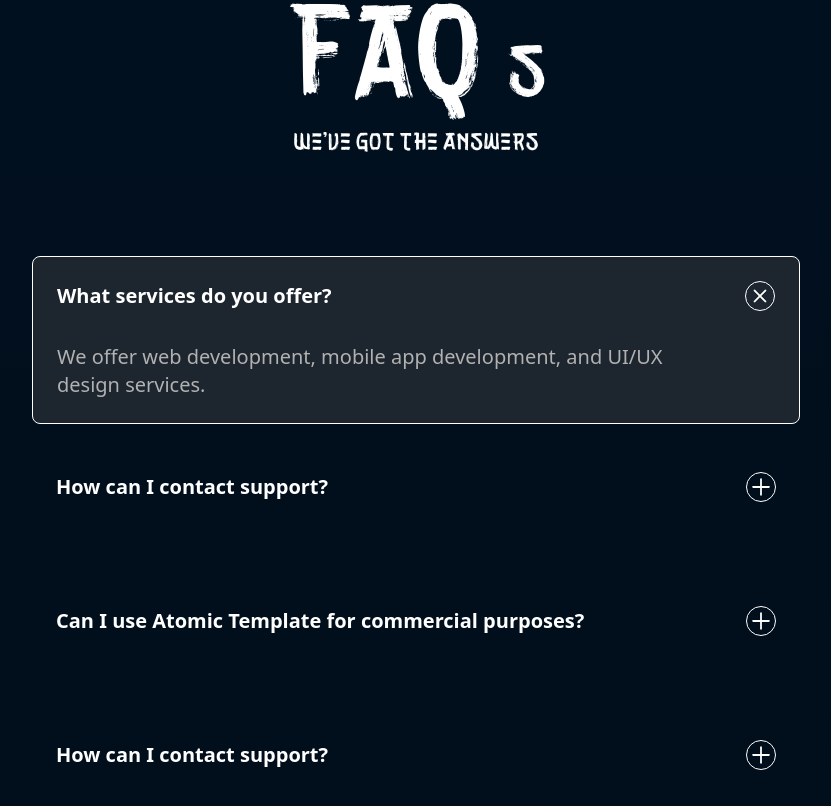
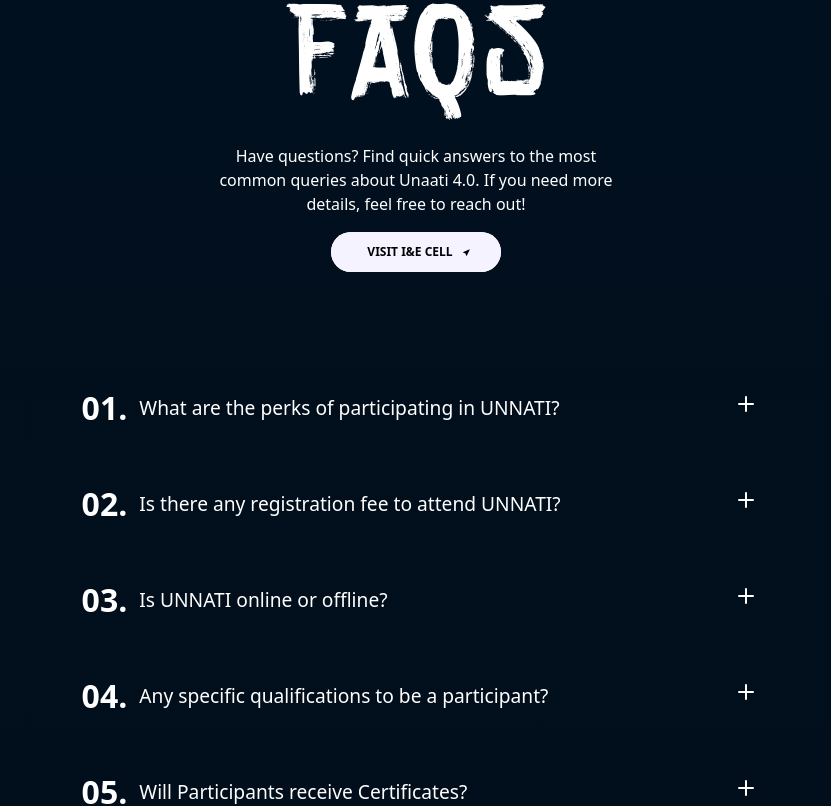
Before and after one commit to ArunKushhhh/StartupSaga4, a React (Vite) app: page / in a window 1280 px wide. Shown: the part 3400-4206 px from the top of the page, without its empty margins (224-1055 px from the left). Built offline with nearby package versions, Linux system fonts and the light colour scheme.

Commit message:
FAQs/changed
Signed-off-by: ArunKushhhh <arunkushwaha_230604@aitpune.edu.in>

```diff
--- /dev/null
+++ b/src/components/Content.jsx
@@ -0,0 +1,52 @@
+import Button from "./Button";
+import { TiLocationArrow } from "react-icons/ti";
+
+
+const ArrowIcon = () => (
+  <svg
+    xmlns="http://www.w3.org/2000/svg"
+    width="24"
+    height="24"
+    viewBox="0 0 24 24"
+    fill="none"
+    stroke="currentColor"
+    strokeWidth="2"
+    strokeLinecap="round"
+    strokeLinejoin="round"
+  >
+    <path d="M12 5l7 7-7 7" />
+    <line x1="4" y1="12" x2="20" y2="12" />
+  </svg>
+);
+
+const Content = () => {
+  return (
+    <>
+      <div className="w-[100%] m-auto flex flex-col items-center justify-start">
+        <div className="w-[100%] flex flex-col items-center gap-4">
+          {" "}
+          {/* Changed to items-start */}
+          <h1 className="uppercase text-center text-6xl md:text-9xl font-['shakuro'] text-white">
+            FAQs
+          </h1>
+          <p className="font-normal text-[16px] text-white text-center">
+            {" "}
+            {/* Font size set to 16px */}
+            Have questions? Find quick answers to the most common queries about
+            Unaati 4.0. If you need more details, feel free to reach out!
+          </p>
+          <a
+            href="https://www.aitecell.in/"
+            target="_blank"
+            rel="noopener noreferrer"
+            className="flex items-center justify-between  bg-white backdrop-blur-md rounded-full text-black"
+          >
+          <Button title={"Visit I&E Cell"} bg={"bg-violet-50"} rightIcon={<TiLocationArrow />} containerClass={"flex justify-between gap-2 items-center w-full"}/>
+          </a>
+        </div>
+      </div>
+    </>
+  );
+};
+
+export default Content;
--- a/src/components/HeroBg.jsx
+++ b/src/components/HeroBg.jsx
@@ -14,9 +14,7 @@ import Birds from "../../public/images/birds.svg";
 const HeroBg = () => {
   return (
     <div className="relative inset-0 flex justify-between w-full mx-auto pointer-events-none">
-      <div
-        className="absolute top-[38%] left-1/2 -translate-x-1/2 border-4  w-[200px] h-[200px] rounded-full shadow-[0_0_4px_4px_rgba(255,255,255,0.25)]"
-      />
+      <div className="absolute top-[38%] left-1/2 -translate-x-1/2 border-4  w-[200px] h-[200px] rounded-full shadow-[0_0_4px_4px_rgba(255,255,255,0.25)]" />
       <img
         src={Tree3}
         alt="treeLayer3"
@@ -74,7 +72,6 @@ const HeroBg = () => {
         alt="Horses"
         className="absolute left-1/2 -translate-x-1/2 bottom-64"
       />
-
       <img
         src={Ground}
         alt="ground"
--- /dev/null
+++ b/src/components/Questions.jsx
@@ -0,0 +1,88 @@
+import  { useState } from 'react';
+
+// SVGs for plus and minus signs
+const PlusIcon = () => (
+  <svg xmlns="http://www.w3.org/2000/svg" width="24" height="24" fill="none" viewBox="0 0 24 24">
+    <path stroke="currentColor" strokeLinecap="round" strokeLinejoin="round" strokeWidth="2" d="M12 5v14m-7-7h14"/>
+  </svg>
+);
+
+const MinusIcon = () => (
+  <svg xmlns="http://www.w3.org/2000/svg" width="24" height="24" fill="none" viewBox="0 0 24 24">
+    <path stroke="currentColor" strokeLinecap="round" strokeLinejoin="round" strokeWidth="2" d="M5 12h14"/>
+  </svg>
+);
+
+const faqs = [
+  {
+    id: 1,
+    question: "What are the perks of participating in UNNATI?",
+    answer: "You get to compete with the best young minds of AIT, a 48-hour event with amazing problem statements and prizes! Goodies and Swags. Cmon, still need more?"
+  },
+  {
+    id: 2,
+    question: "Is there any registration fee to attend UNNATI?",
+    answer: "NO, it's FREE! Just bring your team members along."
+  },
+  {
+    id: 3,
+    question: "Is UNNATI online or offline?",
+    answer: "Both the rounds of UNNATI are offline."
+  },
+  {
+    id: 4,
+    question: "Any specific qualifications to be a participant?",
+    answer: "You love to speak, ideate or work in groups, then you are more than welcome to participate in the Event."
+  },
+  {
+    id: 5,
+    question: "Will Participants receive Certificates?",
+    answer: "Yes, participation certificates will be provided to all the participants."
+  },
+  {
+    id: 6,
+    question: "Who can attend UNNATI?",
+    answer: "All the FE and SE students of AIT irrespective of their stream/branch are welcome to participate in the event. But remember, you get extra points for forming an inter-branch team or girl members team."
+  }
+];
+
+const Questions = () => {
+  const [activeIndex, setActiveIndex] = useState(null);
+
+  const handleClick = (index) => {
+    setActiveIndex(activeIndex === index ? null : index);
+  };
+
+  return (
+    <div className='w-full'>
+      <section className='text-white rounded-lg'>
+        <div className='space-y-4'>
+          {faqs.map((faq, index) => (
+            <div
+              key={faq.id}
+              className='relative cursor-pointer p-4 rounded-lg'
+              onClick={() => handleClick(index)}
+            >
+              <div className='flex md:items-center justify-between'>
+                <p className='font-bold text-[0.9em] md:text-[32px] text-white'>{String(faq.id).padStart(2, '0')}.</p>
+                <div className='flex-1 ml-3 w-[4em] justify-around gap-2'>
+                  <p className= ' text-[0.9em] md:text-[1.2em]'>{faq.question}</p>
+                </div>
+                <div className='absolute  top-4 right-0 md:top-6 md:right-2 flex items-center justify-center text-white transition-transform duration-300'>
+                  {activeIndex === index ? <MinusIcon /> : <PlusIcon />}
+                </div>
+              </div>
+              <div className={`transition-all duration-500 ease-in-out overflow-hidden ${activeIndex === index ? 'max-h-[200px] opacity-100' : 'max-h-0 opacity-0'}`}>
+                <div className='mt-4 text-[13px] md:text-[16px]'>
+                  <p>{faq.answer}</p>
+                </div>
+              </div>
+            </div>
+          ))}
+        </div>
+      </section>
+    </div>
+  );
+};
+
+export default Questions;
--- a/src/components/StatCard.jsx
+++ b/src/components/StatCard.jsx
@@ -11,7 +11,7 @@ const StatCard = ({ data, tag }) => {
             to={data}
             separator=","
             direction="up"
-            duration={2}
+            duration={1}
           />
         </p>
         <p className="text-8xl md:text-8xl">+</p>
--- a/src/sections/Faq.jsx
+++ b/src/sections/Faq.jsx
@@ -1,68 +1,18 @@
-import React, { useState } from "react";
-import FAQCard from "../components/FAQCard";
+// import React from 'react';
+import Questions from "../components/Questions";
+import Content from "../components/Content";
 import Send from "../../public/images/send-email.svg";
 
 const Faq = () => {
-  const [openIndex, setOpenIndex] = useState(0);
-
-  const handleClick = (index) => {
-    setOpenIndex(openIndex === index ? null : index);
-  };
-  const faqData = [
-    {
-      question: "What services do you offer?",
-      answer:
-        "We offer web development, mobile app development, and UI/UX design services.",
-    },
-    {
-      question: "How can I contact support?",
-      answer:
-        "You can reach our support team via email at support@example.com or call us at 555-0123.",
-    },
-    {
-      question: "Can I use Atomic Template for commercial purposes?",
-      answer:
-        "The program is free software: you can redistribute it and/or modify it under the terms of the GNU General Public License as published by the Free Software Foundation, either version 3 of the License, or at (at your option) any later version.",
-    },
-    {
-      question: "How can I contact support?",
-      answer:
-        "You can reach our support team via email at support@example.com or call us at 555-0123.",
-    },
-    {
-      question: "How can I contact support?",
-      answer:
-        "You can reach our support team via email at support@example.com or call us at 555-0123.",
-    },
-  ];
-
   return (
-    <div className="flex flex-col gap-24 justify-center items-center min-h-[100vh]">
-      <div className="flex flex-col gap-0 text-center  text-white">
-        <div className="text-6xl md:text-9xl font-['shakuro']">
-          FAQ <span className="text-7xl">s</span>
-        </div>
-        <p className="text-2xl font-['shakuro']">We’ve got the answers</p>
+    <div className="flex flex-col gap-24 px-4 md:px-14 justify-between items-center">
+      <div className="flex w-full lg:max-w-[35%] items-start justify-center mb-8 lg:mb-0">
+        <Content />
       </div>
-
-      <div className="flex flex-col gap-6 w-[90%] md:w-[60%]">
-        {faqData.map((faq, index) => (
-          <FAQCard
-            key={index}
-            question={faq.question}
-            answer={faq.answer}
-            isOpen={openIndex === index}
-            onClick={() => handleClick(index)}
-          />
-        ))}
-      </div>
-
-      <div className="md:w-1/3 flex flex-col justify-center items-center gap-6">
-        <div className="text-xl text-white">
-            Do you have any other queries? <span className="text-red-600">Mail Us!</span>
-        </div>
+      <div className="flex flex-col gap-24 w-full lg:max-w-[60%] items-start justify-center">
+        <Questions />
         <div className="bg-white w-full rounded-full flex justify-between items-center">
-          <p className="pl-6 text-black font-semibold py-3 text-xl">
+          <p className="pl-6 text-black font-semibold py-3 text-lg md:text-xl">
             ecell@aitpune.edu.in
           </p>
           <button
```
Also changed, not shown: src/sections/Footer.jsx (indentation only).
